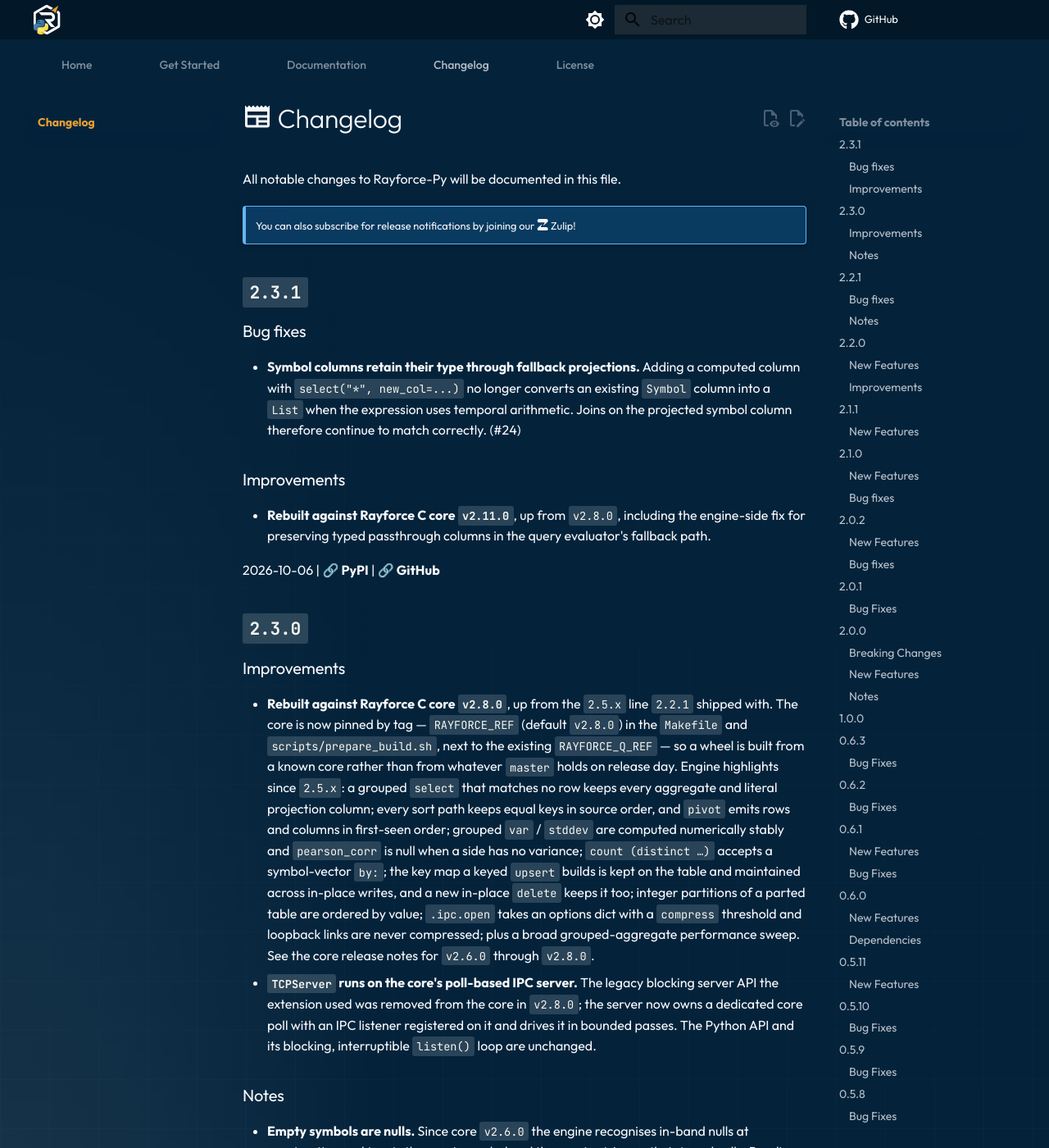
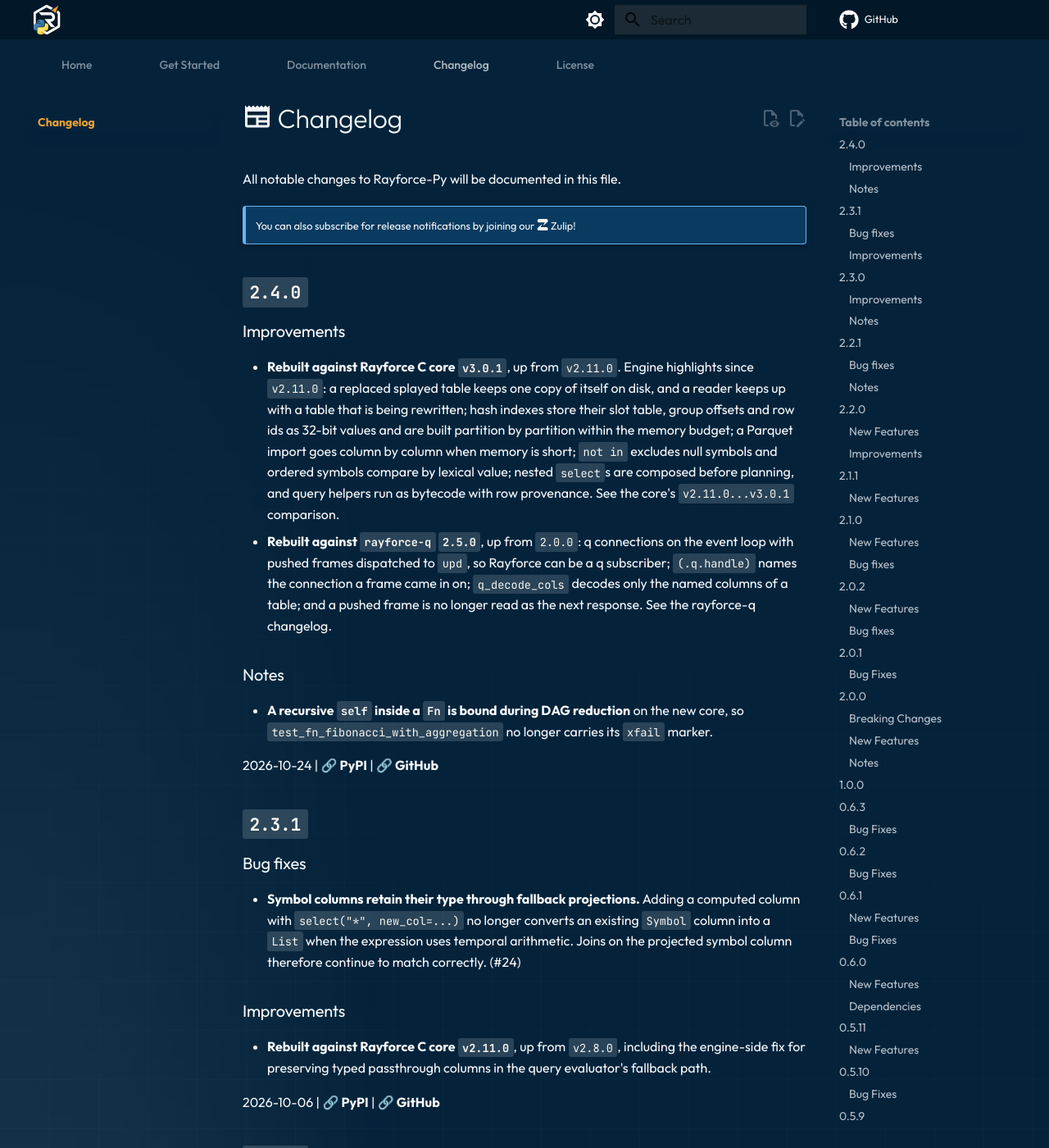
Before and after one commit to RayforceDB/rayforce-py, an MkDocs documentation site: the page built from docs/docs/content/CHANGELOG.md, in a window 1280 px wide and 1400 px high. Shown: the whole window at 82% size. Built offline with MkDocs 1.6.1 and Material for MkDocs 9.7.7, drawn with Linux system fonts in a browser that asks for light colours; comment, search, counter and statistics services are not loaded; a style sheet for code colours, icons or effects is not loaded.

Commit message:
release: 2.4.0

```diff
--- a/docs/docs/content/CHANGELOG.md
+++ b/docs/docs/content/CHANGELOG.md
@@ -4,6 +4,37 @@ All notable changes to Rayforce-Py will be documented in this file.
 
 !!! note ""
     You can also subscribe for release notifications by joining our [:simple-zulip: Zulip](https://rayforcedb.zulipchat.com/#narrow/channel/549008-Discuss)!
+
+
+## **`2.4.0`**
+
+### Improvements
+
+- **Rebuilt against Rayforce C core `v3.0.1`**, up from `v2.11.0`. Engine
+  highlights since `v2.11.0`: a replaced splayed table keeps one copy of itself
+  on disk, and a reader keeps up with a table that is being rewritten; hash
+  indexes store their slot table, group offsets and row ids as 32-bit values
+  and are built partition by partition within the memory budget; a Parquet
+  import goes column by column when memory is short; `not in` excludes null
+  symbols and ordered symbols compare by lexical value; nested `select`s are
+  composed before planning, and query helpers run as bytecode with row
+  provenance. See the core's
+  [`v2.11.0...v3.0.1`](https://github.com/RayforceDB/rayforce/compare/v2.11.0...v3.0.1)
+  comparison.
+- **Rebuilt against `rayforce-q` `2.5.0`**, up from `2.0.0`: q connections on
+  the event loop with pushed frames dispatched to `upd`, so Rayforce can be a q
+  subscriber; `(.q.handle)` names the connection a frame came in on;
+  `q_decode_cols` decodes only the named columns of a table; and a pushed frame
+  is no longer read as the next response. See the
+  [rayforce-q changelog](https://github.com/RayforceDB/rayforce-q/blob/master/docs/CHANGELOG.md).
+
+### Notes
+
+- **A recursive `self` inside a `Fn` is bound during DAG reduction** on the
+  new core, so `test_fn_fibonacci_with_aggregation` no longer carries its
+  `xfail` marker.
+
+2026-10-24 | **[🔗 PyPI](https://pypi.org/project/rayforce-py/2.4.0/)** | **[🔗 GitHub](https://github.com/RayforceDB/rayforce-py/releases/tag/2.4.0)**
 
 
 ## **`2.3.1`**
--- a/pyproject.toml
+++ b/pyproject.toml
@@ -4,7 +4,7 @@ build-backend = "setuptools.build_meta"
 
 [project]
 name = "rayforce_py"
-version = "2.3.1"
+version = "2.4.0"
 description = "Python bindings for RayforceDB"
 readme = "README.md"
 authors = [{name = "RayforceDB"}]
--- a/rayforce/__init__.py
+++ b/rayforce/__init__.py
@@ -10,7 +10,7 @@ from rayforce.ffi import FFI
 
 FFI.init_runtime()
 
-version = "2.3.1"
+version = "2.4.0"
 
 if sys.platform == "linux" or sys.platform == "darwin":
     lib_name = "_rayforce_c.so"
--- a/setup.py
+++ b/setup.py
@@ -9,7 +9,7 @@ class BinaryDistribution(Distribution):
 
 setup(
     name="rayforce_py",
-    version="2.3.1",
+    version="2.4.0",
     packages=find_packages(),
     package_data={
         "rayforce": ["*.so", "*.dylib", "*.pyi", "bin/rayforce"],
```
Also changed, not shown: 3 other files.
